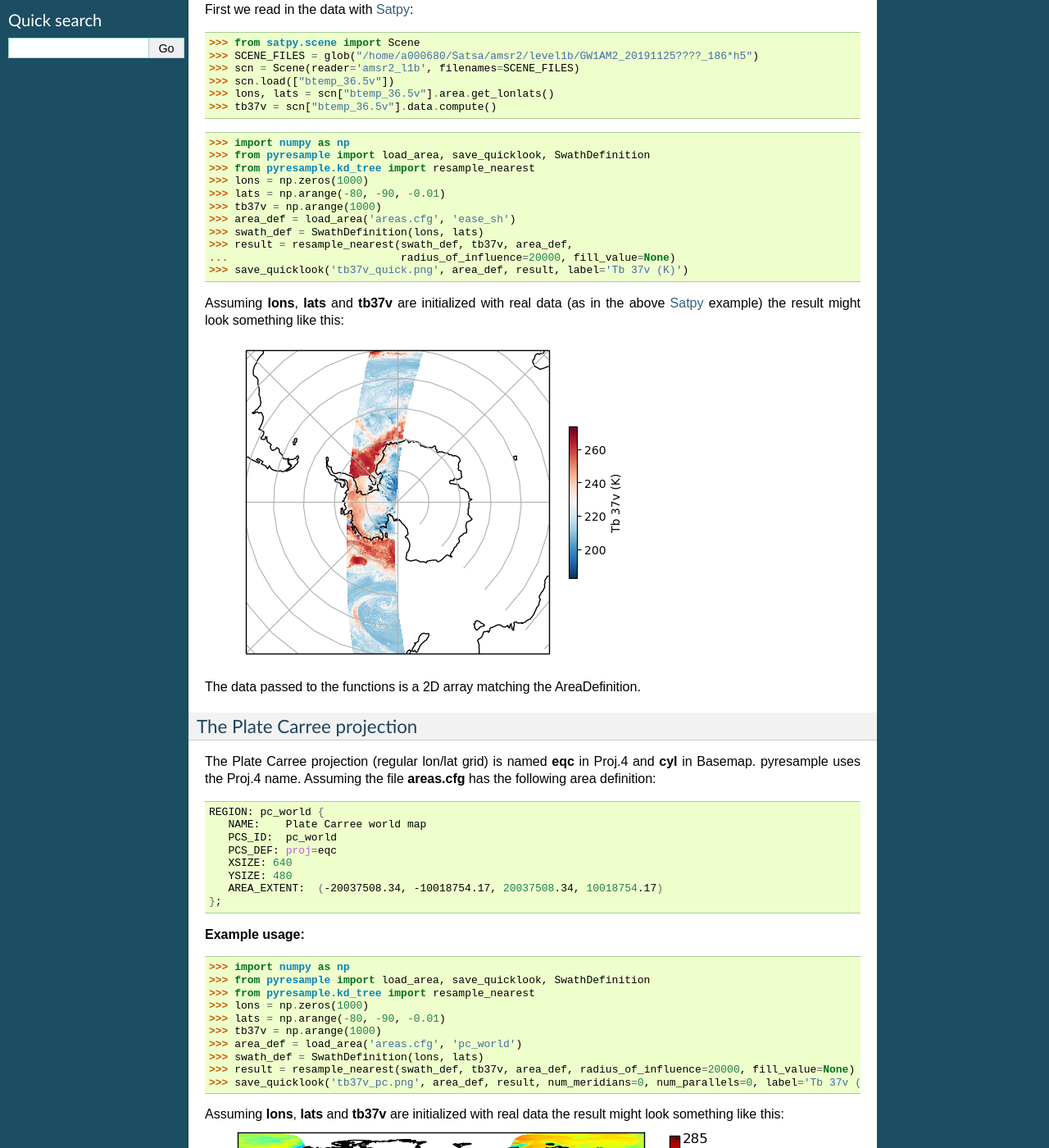
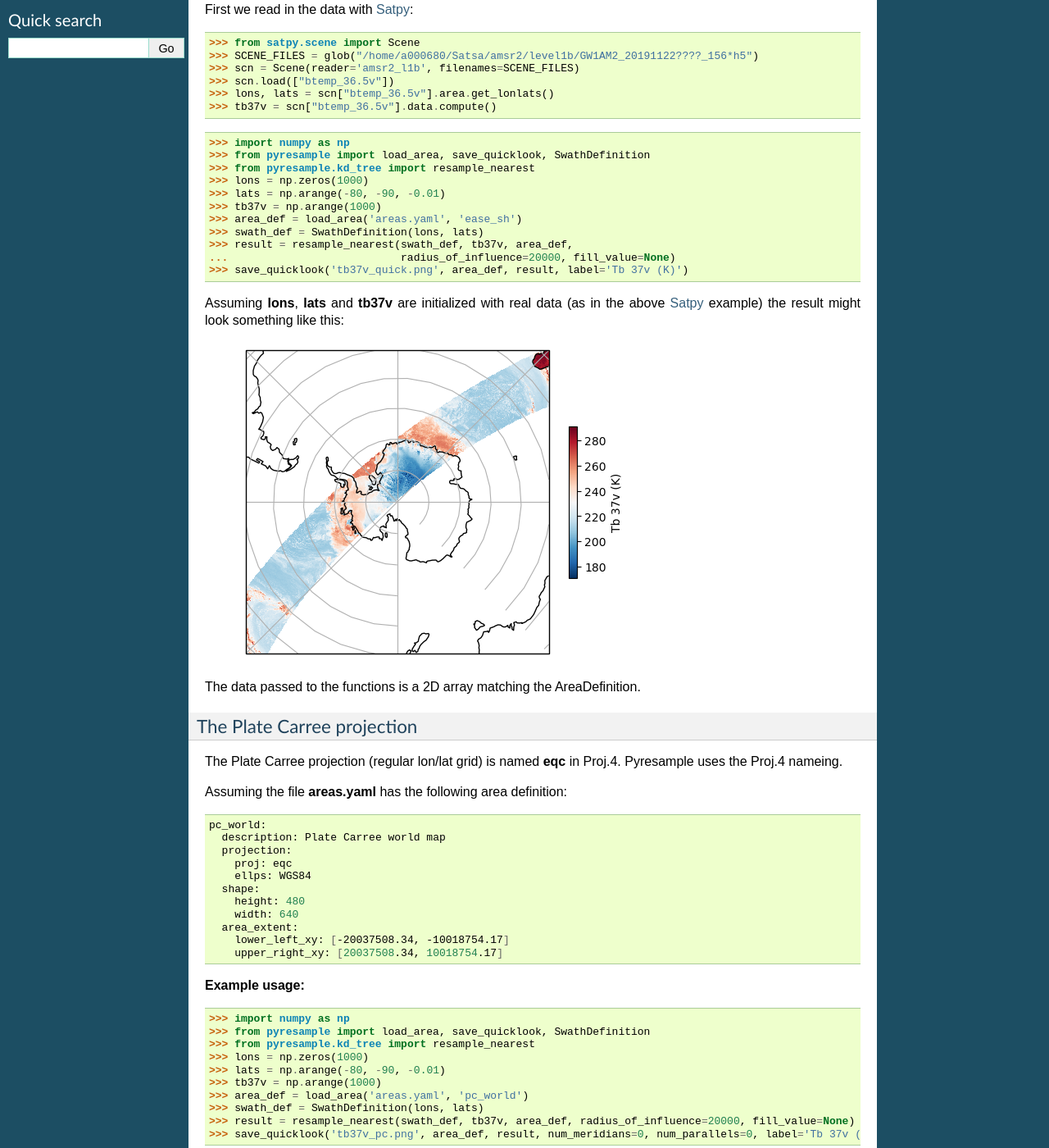
Before and after one commit to pytroll/pyresample, a Sphinx documentation site: the page built from docs/source/plot.rst, in a window 1280 px wide and 1400 px high, scrolled down 398 px. Shown: the whole window at 82% size. Built offline with Sphinx 7.4.7, drawn with Linux system fonts in a browser that asks for light colours.

Commit message:
Update the pc_worl example and use the same amsr2 data for all examples
Signed-off-by: Adam Dybbroe <Adam.Dybbroe@smhi.se>

```diff
--- a/docs/source/plot.rst
+++ b/docs/source/plot.rst
@@ -24,7 +24,7 @@ supported by Satpy_. All you need are a set of geo-referenced values
 First we read in the data with Satpy_:
 
  >>> from satpy.scene import Scene
- >>> SCENE_FILES = glob("/home/a000680/Satsa/amsr2/level1b/GW1AM2_20191125????_186*h5")
+ >>> SCENE_FILES = glob("/home/a000680/Satsa/amsr2/level1b/GW1AM2_20191122????_156*h5")
  >>> scn = Scene(reader='amsr2_l1b', filenames=SCENE_FILES)
  >>> scn.load(["btemp_36.5v"])
  >>> lons, lats = scn["btemp_36.5v"].area.get_lonlats()
@@ -39,7 +39,7 @@ First we read in the data with Satpy_:
  >>> lons = np.zeros(1000)
  >>> lats = np.arange(-80, -90, -0.01)
  >>> tb37v = np.arange(1000)
- >>> area_def = load_area('areas.cfg', 'ease_sh')
+ >>> area_def = load_area('areas.yaml', 'ease_sh')
  >>> swath_def = SwathDefinition(lons, lats)
  >>> result = resample_nearest(swath_def, tb37v, area_def,
  ...                           radius_of_influence=20000, fill_value=None)
@@ -47,25 +47,32 @@ First we read in the data with Satpy_:
 
 Assuming **lons**, **lats** and **tb37v** are initialized with real data (as in
 the above Satpy_ example) the result might look something like this:
+
   .. image:: _static/images/tb37v_quick.png
 
 The data passed to the functions is a 2D array matching the AreaDefinition.
 
 The Plate Carree projection
 +++++++++++++++++++++++++++
-The Plate Carree projection (regular lon/lat grid) is named **eqc** in Proj.4 and **cyl** in Basemap. pyresample uses the Proj.4 name.
-Assuming the file **areas.cfg** has the following area definition:
+The Plate Carree projection (regular lon/lat grid) is named **eqc** in
+Proj.4. Pyresample uses the Proj.4 nameing.
+
+Assuming the file **areas.yaml** has the following area definition:
 
 .. code-block:: bash
 
- REGION: pc_world {
-    NAME:    Plate Carree world map
-    PCS_ID:  pc_world
-    PCS_DEF: proj=eqc
-    XSIZE: 640
-    YSIZE: 480
-    AREA_EXTENT:  (-20037508.34, -10018754.17, 20037508.34, 10018754.17)
- };
+  pc_world:
+    description: Plate Carree world map
+    projection:
+      proj: eqc
+      ellps: WGS84
+    shape:
+      height: 480
+      width: 640
+    area_extent:
+      lower_left_xy: [-20037508.34, -10018754.17]
+      upper_right_xy: [20037508.34, 10018754.17]
+
 
 **Example usage:**
 
@@ -75,7 +82,7 @@ Assuming the file **areas.cfg** has the following area definition:
  >>> lons = np.zeros(1000)
  >>> lats = np.arange(-80, -90, -0.01)
  >>> tb37v = np.arange(1000)
- >>> area_def = load_area('areas.cfg', 'pc_world')
+ >>> area_def = load_area('areas.yaml', 'pc_world')
  >>> swath_def = SwathDefinition(lons, lats)
  >>> result = resample_nearest(swath_def, tb37v, area_def, radius_of_influence=20000, fill_value=None)
  >>> save_quicklook('tb37v_pc.png', area_def, result, num_meridians=0, num_parallels=0, label='Tb 37v (K)')
```
Also changed, not shown: docs/source/_static/images/tb37v_pc.png, docs/source/_static/images/tb37v_quick.png, 1 other file.
